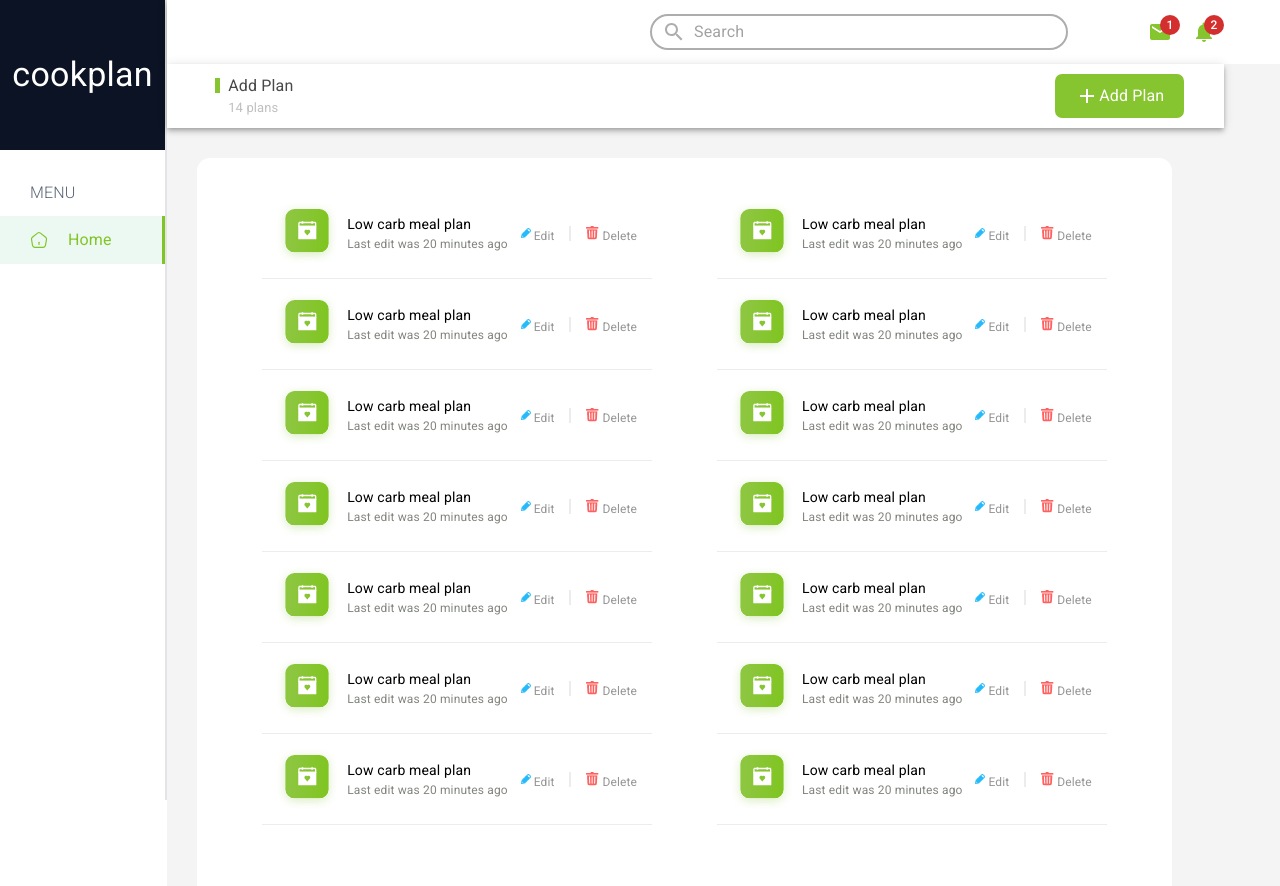
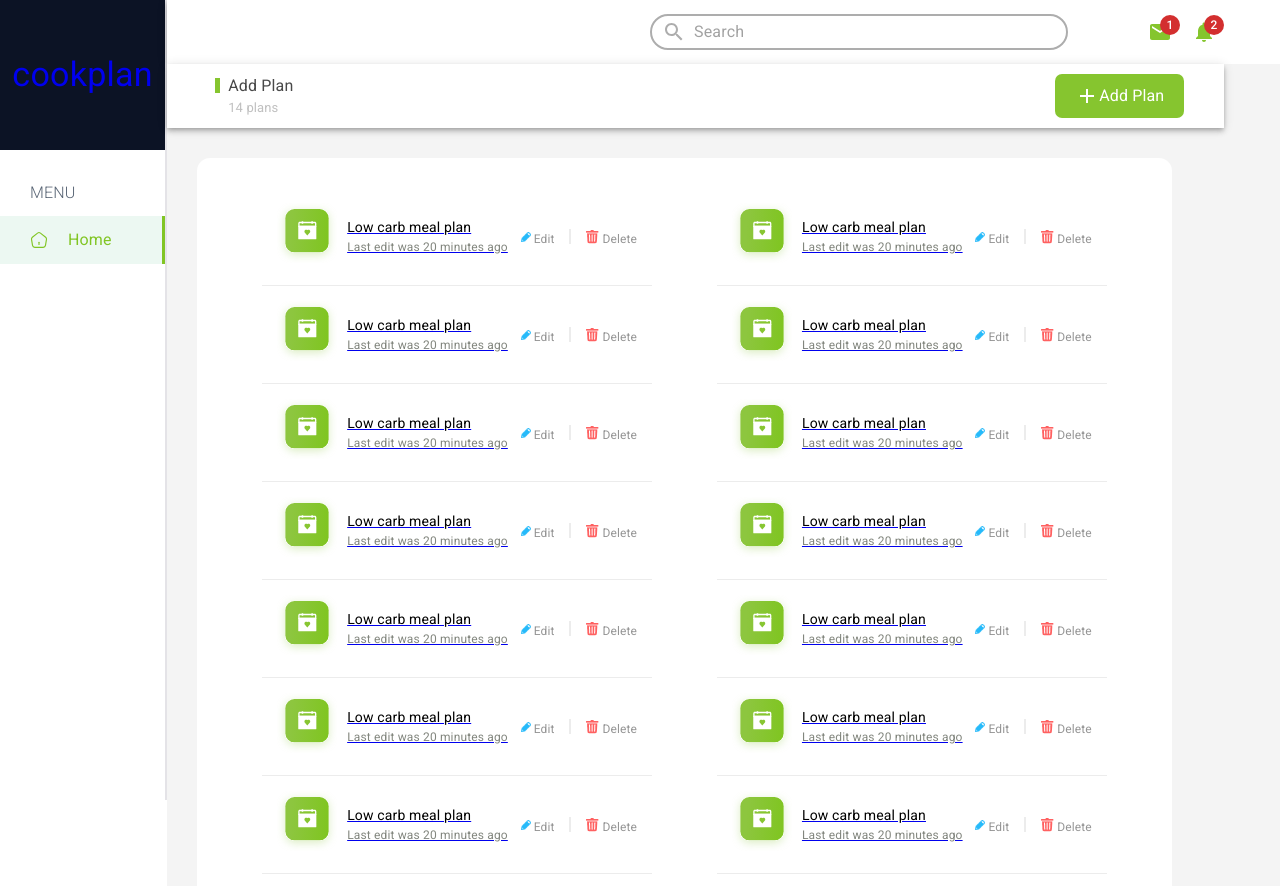
Before and after one commit to Babajide777/grid-db-meal-planner, a React (Create React App) app in the folder client/: page / in a window 1280 px wide. Shown: the top 886 px of the page. Built offline with nearby package versions, Linux system fonts and the light colour scheme.

Commit message:
cleanup done

```diff
--- a/client/src/components/other pages/Addplansectn.jsx
+++ b/client/src/components/other pages/Addplansectn.jsx
@@ -7,12 +7,12 @@ import {
   InputAdornment,
   TextField,
   Typography,
-  styled
-} from "@mui/material"
-import { Days } from "../assets/data"
-import Paper from "@mui/material/Paper"
-import ClearIcon from "@mui/icons-material/Clear"
-import React from "react"
+  styled,
+} from "@mui/material";
+import { Days } from "../assets/data";
+import Paper from "@mui/material/Paper";
+import ClearIcon from "@mui/icons-material/Clear";
+import React from "react";
 
 const Sectionstyle = styled("section")(({ theme }) => ({
   margin: "0 auto",
@@ -22,15 +22,15 @@ const Sectionstyle = styled("section")(({ theme }) => ({
     justifyContent: "space-evenly",
     margin: "unset",
     padding: "40px 0",
-    paddingLeft: "80px"
-  }
-}))
+    paddingLeft: "80px",
+  },
+}));
 
 const Divstyle = styled("div")(({ theme }) => ({
   [theme.breakpoints.up("md")]: {
-    width: "50%"
-  }
-}))
+    width: "50%",
+  },
+}));
 
 const Addplansectn = () => {
   return (
@@ -51,7 +51,7 @@ const Addplansectn = () => {
             defaultValue={[Days[0], Days[1]]}
             disablePortal
             ChipProps={{
-              deleteIcon: <ClearIcon />
+              deleteIcon: <ClearIcon />,
             }}
             id="combo-box-demo"
             options={Days}
@@ -60,24 +60,24 @@ const Addplansectn = () => {
               color: " rgba(127, 197, 32, 1)",
               fieldset: {
                 border: "1px solid rgba(214, 214, 214, 1)",
-                borderRadius: "7px"
+                borderRadius: "7px",
               },
               "& .MuiOutlinedInput-root": {
-                padding: "20px"
+                padding: "20px",
               },
               "& .MuiAutocomplete-tag": {
                 backgroundColor: "rgba(129, 197, 37, 1)",
-                borderRadius: "7px"
+                borderRadius: "7px",
               },
               "& .MuiChip-label": {
-                color: "rgba(255, 255, 255, 1)"
+                color: "rgba(255, 255, 255, 1)",
               },
               "& .MuiChip-deleteIcon": {
-                color: "rgba(255, 255, 255, 1)"
-              }
+                color: "rgba(255, 255, 255, 1)",
+              },
             }}
-            renderInput={params => <TextField {...params} label="" />}
-            PaperComponent={props => (
+            renderInput={(params) => <TextField {...params} label="" />}
+            PaperComponent={(props) => (
               <Paper
                 sx={{
                   background: "rgba(129, 197, 37, 1)",
@@ -86,8 +86,8 @@ const Addplansectn = () => {
                   "&:hover": {
                     border: "1px solid #00FF00",
                     color: "gray",
-                    backgroundColor: "white"
-                  }
+                    backgroundColor: "white",
+                  },
                 }}
                 {...props}
               />
@@ -138,6 +138,13 @@ const Addplansectn = () => {
             sx={{ width: { xs: "100%", md: "90%" }, borderRadius: "7px" }}
           ></TextField>
         </FormControl>
+        <FormControl sx={{ width: "100%", paddingTop: "30px" }}>
+          <FormLabel sx={{ color: "rgba(48, 48, 48, 1)" }}>Snack 3</FormLabel>
+          <TextField
+            placeholder="Enter Snack 3"
+            sx={{ width: { xs: "100%", md: "90%" }, borderRadius: "7px" }}
+          ></TextField>
+        </FormControl>
       </Divstyle>
 
       <Divstyle>
@@ -161,12 +168,12 @@ const Addplansectn = () => {
                     sx={{
                       color: "rgba(177, 177, 177, 1)",
                       fontWeight: "400",
-                      display: { xs: "none", md: "flex", alignItems: "center" }
+                      display: { xs: "none", md: "flex", alignItems: "center" },
                     }}
                   >
                     G
                   </InputAdornment>
-                )
+                ),
               }}
               sx={{ width: { xs: "100%", md: "90%" } }}
             ></TextField>
@@ -182,12 +189,12 @@ const Addplansectn = () => {
                     sx={{
                       color: "rgba(177, 177, 177, 1)",
                       fontWeight: "400",
-                      display: { xs: "none", md: "flex", alignItems: "center" }
+                      display: { xs: "none", md: "flex", alignItems: "center" },
                     }}
                   >
                     G
                   </InputAdornment>
-                )
+                ),
               }}
               sx={{ width: { xs: "100%", md: "90%" } }}
             ></TextField>
@@ -203,12 +210,12 @@ const Addplansectn = () => {
                     sx={{
                       color: "rgba(177, 177, 177, 1)",
                       fontWeight: "400",
-                      display: { xs: "none", md: "flex", alignItems: "center" }
+                      display: { xs: "none", md: "flex", alignItems: "center" },
                     }}
                   >
                     G
                   </InputAdornment>
-                )
+                ),
               }}
               sx={{ width: { xs: "100%", md: "90%" } }}
             ></TextField>
@@ -218,7 +225,7 @@ const Addplansectn = () => {
           sx={{
             width: "100%",
             paddingTop: "30px",
-            display: { xs: "none", md: "flex", flexDirection: "column" }
+            display: { xs: "none", md: "flex", flexDirection: "column" },
           }}
         >
           <FormLabel sx={{ color: "rgba(48, 48, 48, 1)" }}>
@@ -237,14 +244,14 @@ const Addplansectn = () => {
               margin: "30px 0",
               padding: "20px 0",
               marginRight: "45px",
-              borderRadius: "7px"
+              borderRadius: "7px",
             }}
           >
             <Typography
               variant="body2"
               sx={{
                 color: "rgba(255, 255, 255, 1)",
-                textTransform: "capitalize"
+                textTransform: "capitalize",
               }}
             >
               Create Plan
@@ -253,7 +260,7 @@ const Addplansectn = () => {
         </Box>
       </Divstyle>
     </Sectionstyle>
-  )
-}
+  );
+};
 
-export default Addplansectn
+export default Addplansectn;
--- a/client/src/components/other pages/Items.js
+++ b/client/src/components/other pages/Items.js
@@ -1,5 +1,6 @@
-import { Box, Button, Divider, Typography } from "@mui/material"
-import React from "react"
+import { Box, Divider, Typography } from "@mui/material";
+import React from "react";
+import { Link } from "react-router-dom";
 
 const Items = ({ Image, mealplan, mealtime, editimg, deleteimg }) => {
   return (
@@ -7,31 +8,38 @@ const Items = ({ Image, mealplan, mealtime, editimg, deleteimg }) => {
       sx={{
         display: "flex",
         alignItems: "center",
-        padding: "",
         padding: { xs: "8px 30px", md: " 15px" },
         width: { md: "40%" },
         borderBottom: { md: 1 },
-        borderColor: { md: "rgba(236, 236, 236, 1)" }
+        borderColor: { md: "rgba(236, 236, 236, 1)" },
       }}
     >
-      <img src={Image} width={60} />
+      <Link to={`plan/detail/${mealplan}`}>
+        <img src={Image} width={60} alt={mealplan} />
+      </Link>
+
       <Box
         sx={{
           width: "100%",
           display: "flex",
           alignItems: "center",
-          justifyContent: "space-between"
+          justifyContent: "space-between",
         }}
       >
+        <Link to={`plan/detail/${mealplan}`}>
           <Box
-          sx={{ display: "flex", flexDirection: "column", paddingLeft: "10px" }}
+            sx={{
+              display: "flex",
+              flexDirection: "column",
+              paddingLeft: "10px",
+            }}
           >
             <Typography
               variant="p"
               sx={{
                 fontSize: { xs: "18px", md: "14px" },
                 color: "rgba(0, 0, 0, 1)",
-              fontWeight: "400"
+                fontWeight: "400",
               }}
             >
               {mealplan}
@@ -40,18 +48,20 @@ const Items = ({ Image, mealplan, mealtime, editimg, deleteimg }) => {
               variant="p"
               sx={{
                 fontSize: { xs: "14px", md: "12px" },
-              color: "rgba(130, 134, 126, 1)"
+                color: "rgba(130, 134, 126, 1)",
               }}
             >
               {mealtime}
             </Typography>
           </Box>
+        </Link>
+
         <Box sx={{ display: "flex", alignItems: "center" }}>
           <Box
             sx={{
               paddingRight: { xs: "20px", md: "0" },
               display: "flex",
-              alignItems: "center"
+              alignItems: "center",
             }}
           >
             <img src={editimg} alt="" width={10} height={10} />
@@ -62,7 +72,7 @@ const Items = ({ Image, mealplan, mealtime, editimg, deleteimg }) => {
                 fontWeight: "400",
                 fontSize: "12px",
                 paddingLeft: "3px",
-                paddingTop: { md: "5px" }
+                paddingTop: { md: "5px" },
               }}
             >
               Edit
@@ -76,7 +86,7 @@ const Items = ({ Image, mealplan, mealtime, editimg, deleteimg }) => {
               backgroundColor: "rgba(236, 236, 236, 1)",
               border: "none",
               margin: "0 15px",
-              display: { xs: "none", md: "block" }
+              display: { xs: "none", md: "block" },
             }}
           />
           <Box sx={{ display: "flex", alignItems: "center" }}>
@@ -88,7 +98,7 @@ const Items = ({ Image, mealplan, mealtime, editimg, deleteimg }) => {
                 fontWeight: "400",
                 fontSize: "12px",
                 paddingLeft: "3px",
-                paddingTop: { md: "5px" }
+                paddingTop: { md: "5px" },
               }}
             >
               Delete
@@ -97,7 +107,7 @@ const Items = ({ Image, mealplan, mealtime, editimg, deleteimg }) => {
         </Box>
       </Box>
     </Box>
-  )
-}
+  );
+};
 
-export default Items
+export default Items;
--- a/client/src/components/shared/SideNav.jsx
+++ b/client/src/components/shared/SideNav.jsx
@@ -6,24 +6,25 @@ import {
   ListItemIcon,
   ListItemText,
   styled,
-  Typography
-} from "@mui/material"
-import home from "../assets/images/home.svg"
-import React from "react"
+  Typography,
+} from "@mui/material";
+import home from "../assets/images/home.svg";
+import React from "react";
+import { Link } from "react-router-dom";
 
 const Typomenu = styled(Typography)(({ theme }) => ({
   fontSize: "1rem",
   fontWeight: "300",
   [theme.breakpoints.down("md")]: {
-    display: "none"
-  }
-}))
+    display: "none",
+  },
+}));
 
 const Listul = styled(List)(({ theme }) => ({ theme }) => ({
   [theme.breakpoints.down("md")]: {
-    display: "none"
-  }
-}))
+    display: "none",
+  },
+}));
 
 const Cookstyle = styled("div")(({ theme }) => ({
   display: "flex",
@@ -34,11 +35,16 @@ const Cookstyle = styled("div")(({ theme }) => ({
   minwidth: "100%",
   height: "150px",
   fontSize: "1.5rem",
+
+  a: {
+    textDecoration: "none",
+  },
+
   [theme.breakpoints.down("md")]: {
     height: "100px",
-    fontSize: "1rem"
-  }
-}))
+    fontSize: "1rem",
+  },
+}));
 
 const SideNav = () => {
   return (
@@ -48,11 +54,13 @@ const SideNav = () => {
         height: { xs: "none", md: "100vh" },
         borderRight: 2,
         borderColor: "rgba(228, 227, 231, 1)",
-        width: { xs: "100%", md: "15%" }
+        width: { xs: "100%", md: "15%" },
       }}
     >
       <Cookstyle>
-        <Typography variant="h4">cookplan</Typography>
+        <Link to="/">
+          <Typography variant="h4">cookplan</Typography>
+        </Link>
       </Cookstyle>
       <Typomenu
         variant="h6"
@@ -60,7 +68,7 @@ const SideNav = () => {
           color: "rgba(88, 100, 116, 1)",
           pt: "30px",
           pl: "30px",
-          pb: "10px"
+          pb: "10px",
         }}
       >
         MENU
@@ -69,7 +77,7 @@ const SideNav = () => {
         sx={{
           backgroundColor: "rgba(236, 248, 242, 1)",
           borderRight: 3,
-          borderColor: "rgba(129, 197, 36, 1)"
+          borderColor: "rgba(129, 197, 36, 1)",
         }}
       >
         <ListItem disablePadding>
@@ -82,14 +90,14 @@ const SideNav = () => {
               sx={{
                 pl: "20px",
                 color: "rgba(129, 197, 36, 1)",
-                fontWeight: "700"
+                fontWeight: "700",
               }}
             />
           </ListItemButton>
         </ListItem>
       </Listul>
     </Box>
-  )
-}
+  );
+};
 
-export default SideNav
+export default SideNav;
```
Also changed, not shown: client/src/components/other pages/Planaddplan.js (+15 -12 lines), client/src/components/other pages/Planlistmain.js (+14 -14 lines), client/src/pages/AddPlan.jsx (+12 -7 lines), client/src/pages/PlanList.jsx (+9 -10 lines). Lines whose indentation alone changed are shown as unchanged.
